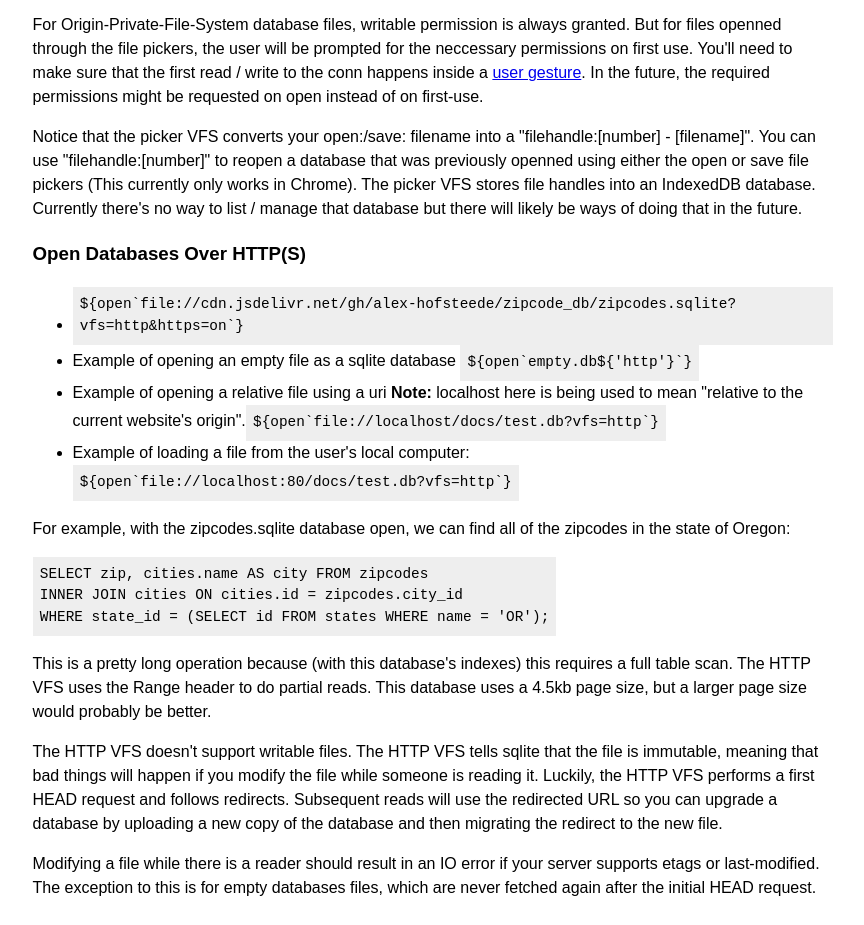
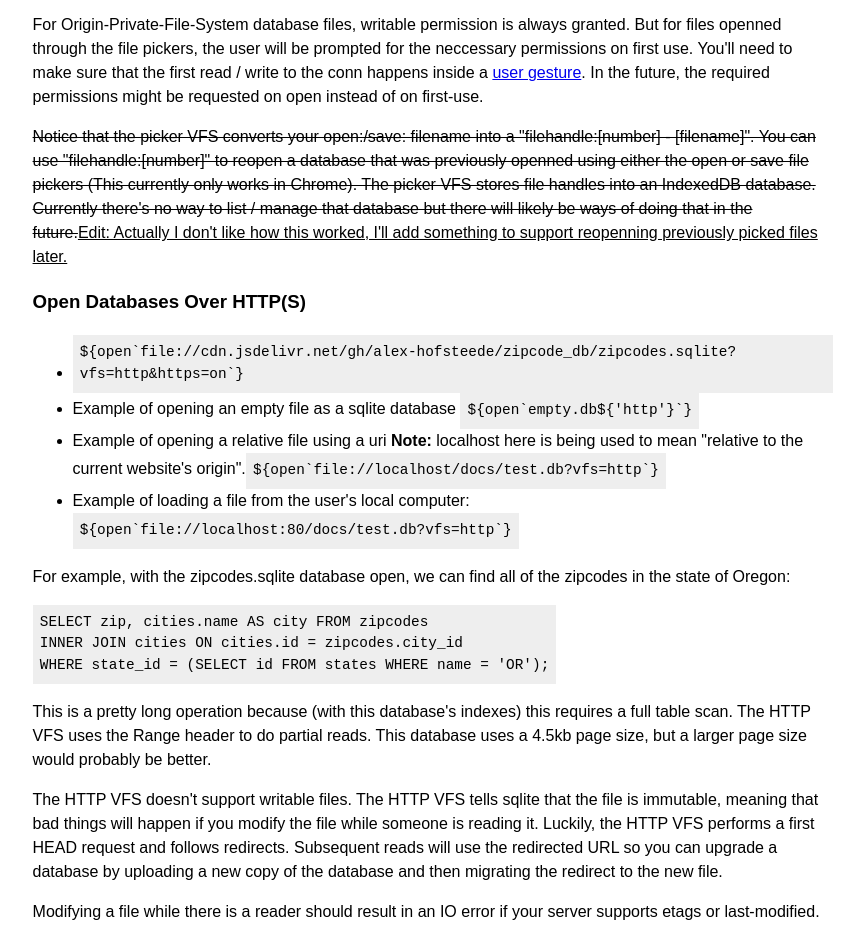
Before and after one commit to evan-brass/sqlite.js, a website: page docs/index.html in a window 1280 px wide. Shown: the part 1711-2636 px from the top of the page, without its empty margins (207-1071 px from the left). Drawn offline with Linux system fonts and the light colour scheme.

Commit message:
Remove idb from picker
Again, service worker doesn't like redirects in modules.
Also, I don't like having an indexeddb inside picker, instead I want the user to store the file handle themselves and then provide it to the handles map.

```diff
--- a/docs/index.html
+++ b/docs/index.html
@@ -190,7 +190,7 @@
 			<li><code>${open`file://save:suggested_name?vfs=picker`}</code></li>
 		</ul>
 		<p>For Origin-Private-File-System database files, writable permission is always granted.  But for files openned through the file pickers, the user will be prompted for the neccessary permissions on first use.  You'll need to make sure that the first read / write to the conn happens inside a <a href="https://developer.mozilla.org/en-US/docs/Web/Security/User_activation">user gesture</a>.  In the future, the required permissions might be requested on open instead of on first-use.</p>
-		<p>Notice that the picker VFS converts your open:/save: filename into a "filehandle:[number] - [filename]".  You can use "filehandle:[number]" to reopen a database that was previously openned using either the open or save file pickers (This currently only works in Chrome).  The picker VFS stores file handles into an IndexedDB database.  Currently there's no way to list / manage that database but there will likely be ways of doing that in the future.</p>
+		<p><del>Notice that the picker VFS converts your open:/save: filename into a "filehandle:[number] - [filename]".  You can use "filehandle:[number]" to reopen a database that was previously openned using either the open or save file pickers (This currently only works in Chrome).  The picker VFS stores file handles into an IndexedDB database.  Currently there's no way to list / manage that database but there will likely be ways of doing that in the future.</del><ins>Edit: Actually I don't like how this worked, I'll add something to support reopenning previously picked files later.</ins></p>
 		<h3>Open Databases Over HTTP(S)</h3>
 		<ul>
 			<li><code>${open`file://cdn.jsdelivr.net/gh/alex-hofsteede/zipcode_db/zipcodes.sqlite?vfs=http&https=on`}</code></li>
--- a/package.json
+++ b/package.json
@@ -1,6 +1,6 @@
 {
 	"name": "sql.mjs",
-	"version": "0.14.3",
+	"version": "0.15.0",
 	"description": "SQLite Compiled to WASM, asyncified, and then wrapped in a little JavaScript.",
 	"keywords": [
 		"sqlite",
```
Also changed, not shown: dist/vfs/file.mjs, dist/vfs/picker.mjs, 1 other file.
